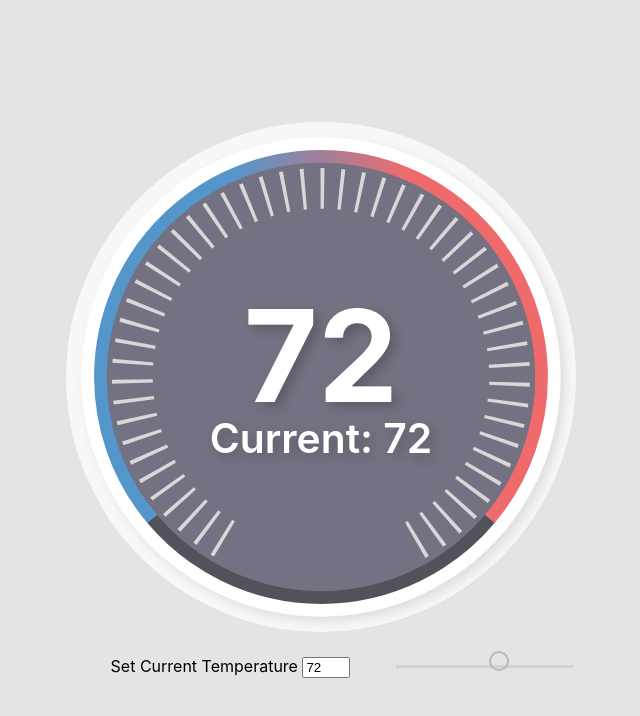
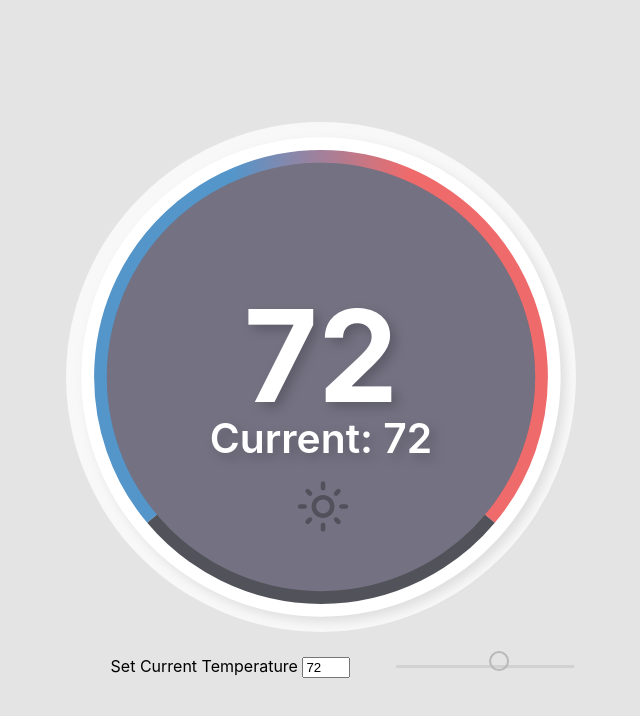
Before and after one commit to raniceyue/thermostat, a React (Create React App) app: page / in a window 1280 px wide. Shown: the top 716 px of the page, without its empty margins (319-959 px from the left). Built offline with nearby package versions, Linux system fonts and the light colour scheme.

Commit message:
Implement radial slider interaction

```diff
--- a/src/components/Face.jsx
+++ b/src/components/Face.jsx
@@ -50,7 +50,27 @@ const Face = ({Tt, Tc, mode}) => {
                 <circle className='svg-thermo-face-idle' opacity='1' cx="50%" cy="50%" r="42"/>
                 <circle className='svg-thermo-face-heating' opacity={ heating } cx="50%" cy="50%" r="42"/>
                 <circle className='svg-thermo-face-cooling' opacity={ cooling } cx="50%" cy="50%" r="42"/>
+
                 <TemperatureText Tt={Tt} Tc={Tc} />
+
+                {/* SUN ICON */}
+                <path className="svg-sun-icon"
+                    d="M12, 9c1.65, 0, 3, 1.35, 3, 3s-1.35, 3-3, 3s-3-1.35-3-3 S10.35, 9, 12, 9
+                        M12, 7c-2.76, 0-5, 2.24-5, 5s2.24, 5, 5, 5s5-2.24, 5-5 S14.76, 7, 12, 7L12, 7z
+                        M2, 13l2, 0c0.55, 0, 1-0.45, 1-1s-0.45-1-1-1l-2, 0c-0.55, 0-1,0.45-1, 1S1.45,13,2, 13z
+                        M20, 13l2, 0c0.55, 0, 1-0.45, 1-1 s-0.45-1-1-1l-2, 0c-0.55, 0-1, 0.45-1, 1S19.45, 13, 20, 13z
+                        M11, 2v2c0, 0.55, 0.45, 1, 1, 1s1-0.45, 1-1V2c0-0.55-0.45-1-1-1S11, 1.45, 11, 2z
+                        M11, 20v2c0,0.55,0.45,1,1,1s1-0.45,1-1v-2c0-0.55-0.45-1-1-1C11.45,
+                        19,11,19.45,11,20z M5.99,4.58c-0.39-0.39-1.03-0.39-1.41,0 c-0.39,
+                        0.39-0.39,1.03,0,1.41l1.06,1.06c0.39,0.39,1.03,0.39,1.41,0s0.39-1.03, 0-1.41L5.99,4.58z
+                        M18.36,16.95 c-0.39-0.39-1.03-0.39-1.41,0c-0.39,0.39-0.39, 1.03,0,
+                        1.41l1.06,1.06c0.39,0.39,1.03,0.39,1.41,0c0.39-0.39,0.39-1.03, 0-1.41
+                        L18.36,16.95z
+                        M19.42,5.99c0.39-0.39,0.39-1.03,0-1.41c-0.39-0.39-1.03-0.39-1.41,
+                        0l-1.06,1.06c-0.39,0.39-0.39,1.03,0,1.41 s1.03,0.39,1.41,0L19.42,5.99z
+                        M7.05,18.36c0.39-0.39,0.39-1.03,0-1.41c-0.39-0.39-1.03-0.39-1.41,
+                        0l-1.06,1.06 c-0.39,0.39-0.39,1.03,0,1.41s1.03,0.39,1.41,0L7.05,18.36z"
+                />
             </svg>
         </div>
     );
--- a/src/components/Slider.jsx
+++ b/src/components/Slider.jsx
@@ -23,6 +23,7 @@ const Slider = ({Tt, handleTtChange}) => {
     const onMouseUp = (e) => {
         console.log("MOUSE UP: Removing event listeners for slider");
         document.removeEventListener("mousemove", onMouseMove);
+        document.removeEventListener('mouseup', onMouseUp);
     }
 
     /**
@@ -30,7 +31,9 @@ const Slider = ({Tt, handleTtChange}) => {
      */
     const onScroll = (e) => {
         let slider = document.getElementsByClassName("slider")[0];
-        // console.log(slider);
+
+        console.log("Creating custom events");
+
         let scrollUp = new CustomEvent("scrollUp");
         let scrollDown = new CustomEvent("scrollDown");
         if (e.deltaY < 0) {
@@ -41,10 +44,27 @@ const Slider = ({Tt, handleTtChange}) => {
     }
 
     /**
-     * Handle slider
+     * Handle mouse down + mouse move events
+     *
+     * Uses trigonometry to calculate the bearing of the cursor WRT thermostat
+     *
+     * References
+     * https://developer.mozilla.org/en-US/docs/Web/API/Element/getBoundingClientRect
+     * https://en.wikipedia.org/wiki/Atan2
      */
     const onMouseMove = (e) => {
         console.log("Mouse is moving");
+        var cx = document.querySelector('.origin').getBoundingClientRect().left // Distance from left of origin to left of viewport
+        var cy = document.querySelector('.origin').getBoundingClientRect().top; // Distance from top of origin to top of viewport
+
+        var mx = e.pageX;   // x-coordinate of mouse
+        var my = e.pageY;   // y-coordinate of mouse
+
+        var angle = Math.atan2(mx - cx, -(my - cy)) * (180 / Math.PI); // Bearing of cursor
+        var value = Math.round(65 + Math.round(angle / 10));
+        console.log("ANGLE: " + Math.round(angle) + "\n VALUE: " + value);
+
+        handleTtChange(value);
     }
 
     // Same as componentDidUpdate and componentDidMount
@@ -63,11 +83,13 @@ const Slider = ({Tt, handleTtChange}) => {
         let slider = document.getElementsByClassName("slider")[0];
         slider.addEventListener("scrollUp", onScrollUp);
         slider.addEventListener("scrollDown", onScrollDown);
+
         // Same as componentDidUnmount()
         return function removeEventListeners() {
             slider.removeEventListener("scrollUp", onScrollUp);
             slider.removeEventListener("scrollDown", onScrollDown);
         };
+
     }, [handleTtChange, Tt]);
 
     return(
--- a/src/components/Thermostat.jsx
+++ b/src/components/Thermostat.jsx
@@ -64,7 +64,13 @@ const Thermostat = () => {
 
 		/**
 		 * State change according to status
+		 * Since the naming of events in my state machine
 		 */
+		if (msg !== 'MAINTAIN') {
+			console.log("MSG FROM B_LOGIC: " + msg);
+			send(msg);
+		}
+
 		switch(msg) {
 			case 'TEMP_TOO_HOT':
 				console.log('OUTSIDE TOO HOT');
--- a/src/components/style.css
+++ b/src/components/style.css
@@ -18,19 +18,27 @@
     left: 0;
 }
 
+.origin {
+    position: absolute;
+    margin: auto;
+    top: 45%;
+    left: 50%;
+    width: 1px;
+    height: 1px;
+}
+
 .thermostat-face {
     position: relative;
-    text-align: center;
-    z-index: 10;
+    z-index: 1;
 }
 
 .slider {
     position: absolute;
-    text-align: center;
-    width: 100%;
     top: 0;
     left: 0;
-    z-index: 10;
+    z-index: 5;
+    border-radius: 50%;
+    cursor: grab;
 }
 
 /**************************
@@ -80,11 +88,11 @@ svg text::selection {
 }
 
 .svg-arc-cooling {
-    stop-color: #5495CA; /*For face #319CEF*/
+    stop-color: #5495CA;
 }
 
 .svg-arc-heating {
-    stop-color: #EF6B6B; /* For face #FF6B63*/
+    stop-color: #EF6B6B;
 }
 
 .svg-arc-bottom {
@@ -155,11 +163,11 @@ svg text::selection {
  *   Styling for Slider
  **************************/
 
-/* Styling for slider marks SVG */
+/* Styling for slider marks SVG, there are exactly 60 marks */
 .slider-marks {
     fill: none;
-    stroke-dasharray: .7 3;
-    stroke-dashoffset: 0;
+    stroke-dasharray: .7 2.55;
+    stroke-dashoffset: -0.5;
     stroke-width: 8;
     stroke: #d8d8d8;
 }
```
Also changed, not shown: documentation/slider-math-diagram.png (added), src/components/Face.css (deleted), 1 other file (tests, documents, lock files or other folders).
